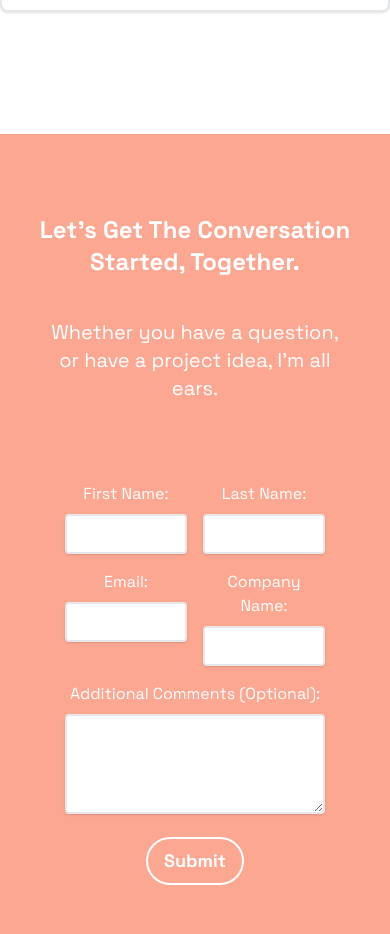
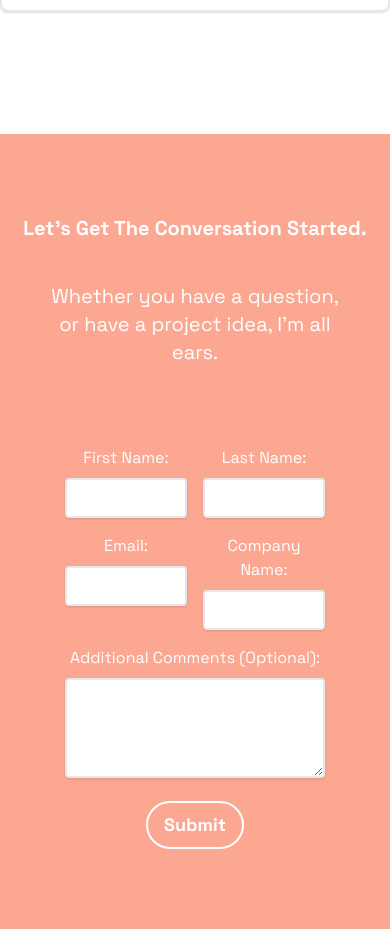
Before and after one commit to devinmerch/devinmerch.github.io, a website: page index.html in a window 390 px wide. Shown: the part 5540-6474 px from the top of the page. Drawn offline with Linux system fonts and the light colour scheme; a web font is replaced by a local one.

Commit message:
mobile tweaks

```diff
--- a/index.html
+++ b/index.html
@@ -3,7 +3,7 @@
   <head>
     <meta charset="UTF-8" />
     <meta name="viewport" content="width=device-width, initial-scale=1.0" />
-    <title>Devin Merchant | Developer, Code Craftsman, Lifetime Learner</title>
+    <title>Developer, Code Craftsman, Lifetime Learner</title>
 
     <link rel="stylesheet" href="output.css" />
     <link rel="icon" type="image/png" href="images/fav.png" />
@@ -304,8 +304,8 @@
         class="text-center text-white bg-secondary"
         style="margin-top: -2.4rem"
       >
-        <p class="text-2xl lg:text-4xl font-bold pt-20 pb-10">
-          Let's Get The Conversation Started, Together.
+        <p class="text-xl lg:text-4xl font-bold pt-20 pb-10">
+          Let's Get The Conversation Started.
         </p>
         <p class="text-xl lg:text-2xl pb-20 px-12 lg:px-64">
           Whether you have a question, or have a project idea, I'm all ears.
```
